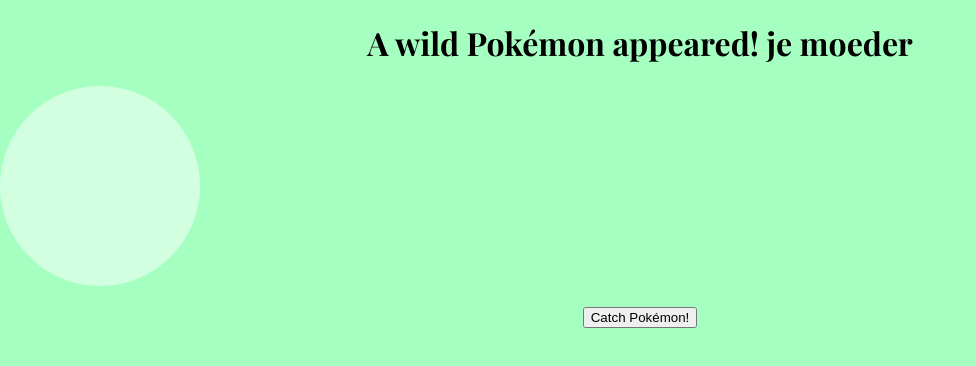
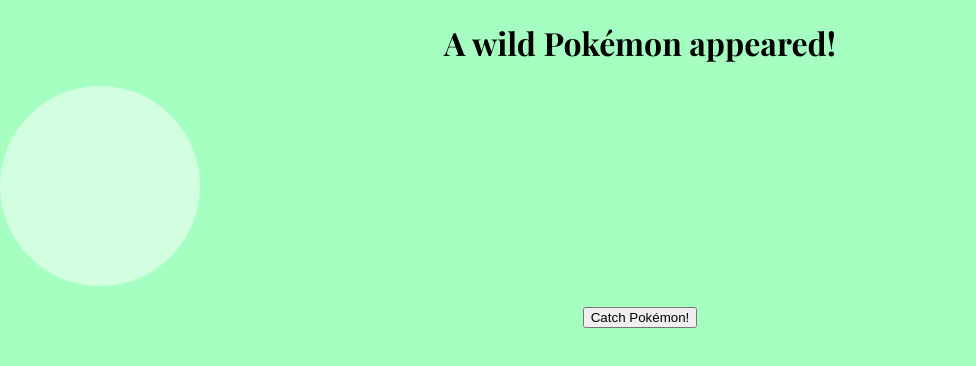
Before and after one commit to PatrickPica/pokeapp, a React (Create React App) app: page / in a window 1280 px wide. Shown: the top 366 px of the page, without its empty margins (0-976 px from the left). Built offline with nearby package versions, Linux system fonts and the light colour scheme; a web font is replaced by a local one.

Commit message:
Ff refresh

```diff
--- a/src/App.js
+++ b/src/App.js
@@ -20,7 +20,7 @@
 
   return (
     <div className="App">
-      <h1>A wild Pokémon appeared! je moeder</h1>
+      <h1>A wild Pokémon appeared!</h1>
       <div className="cirkel"></div>
       <img src={pokemonImg} />
       <div className="naampokemon">{pokemon}</div>
```
